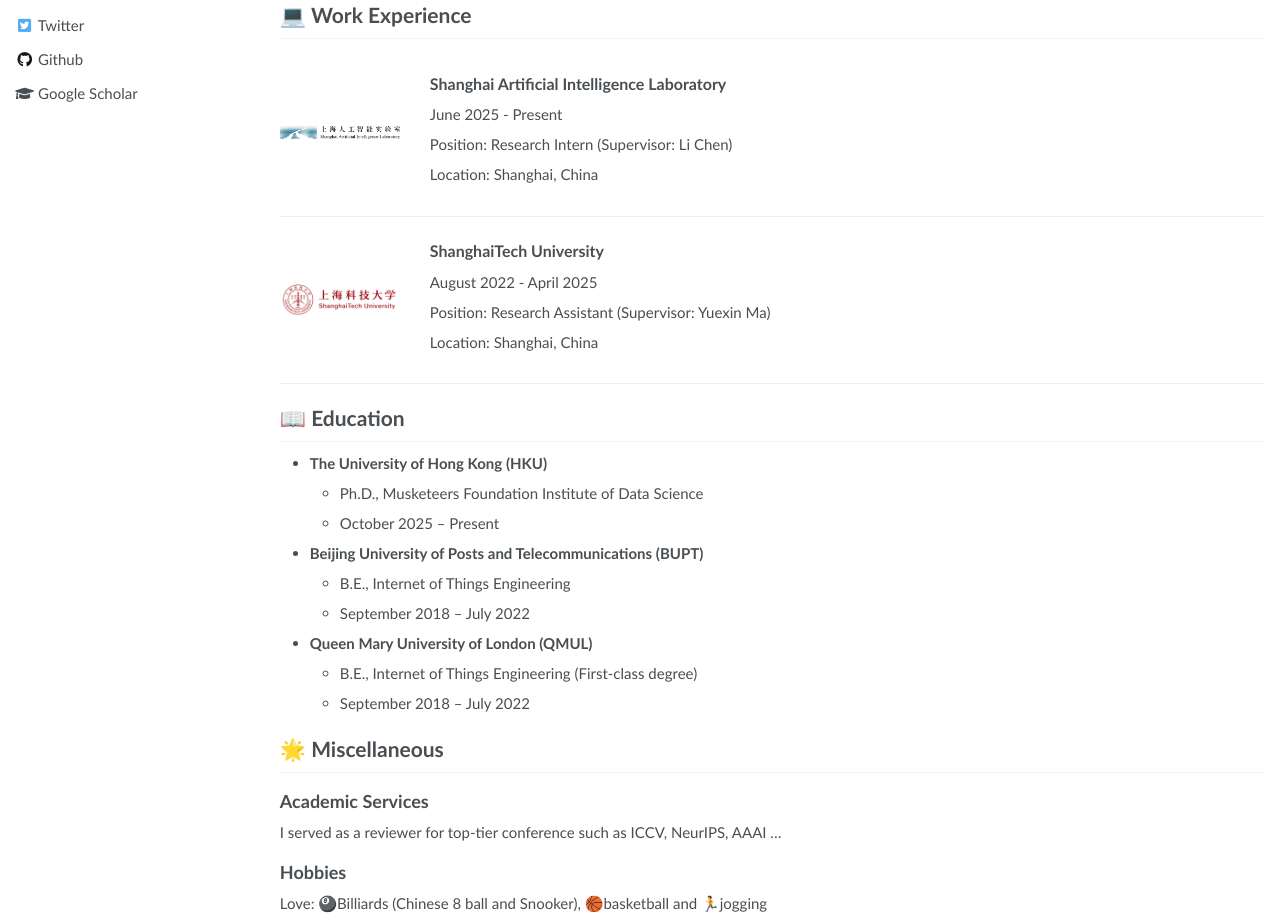
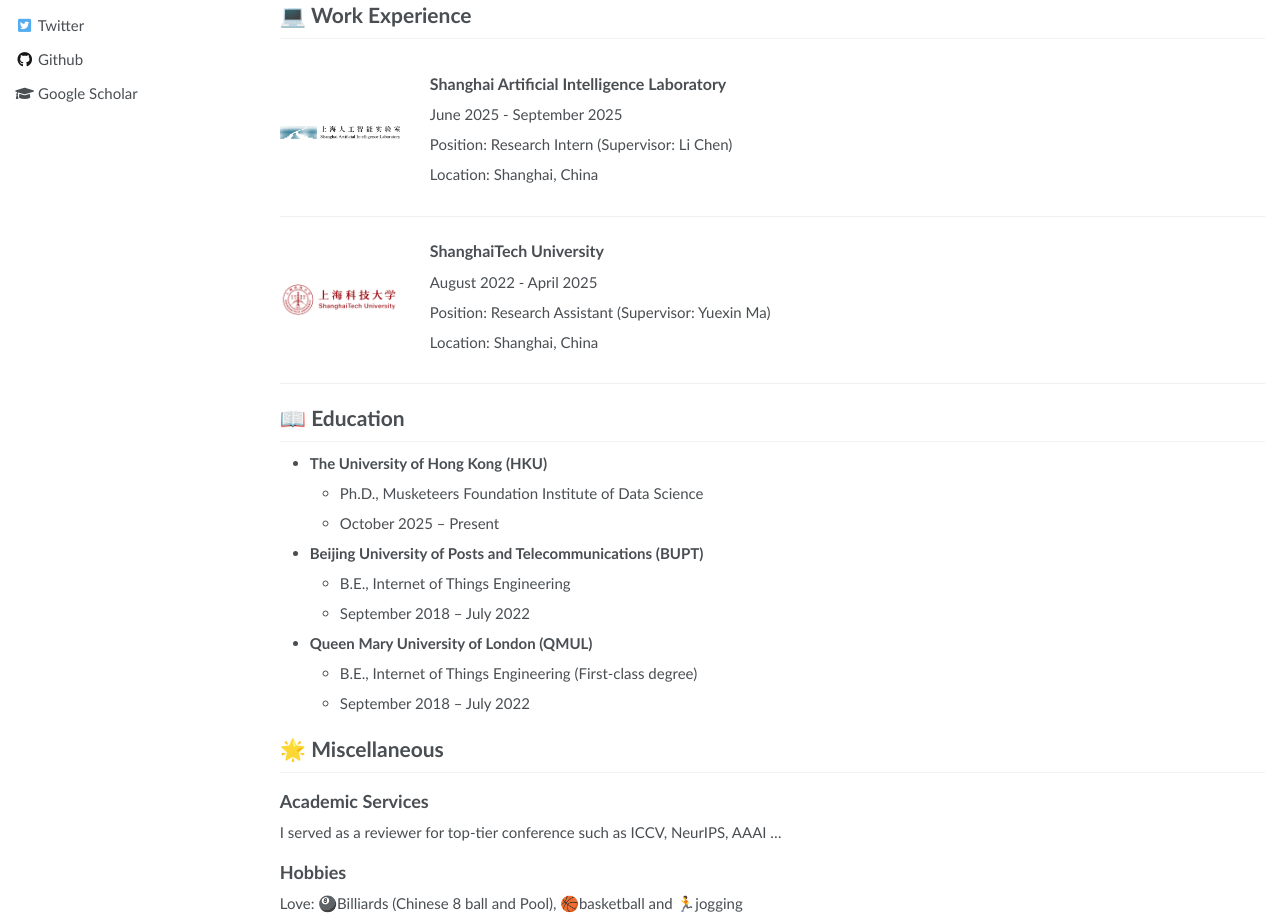
Before and after one commit to yuhanglu2000/yuhanglu2000.github.io, a Jekyll site: the page built from _pages/about.md, in a window 1280 px wide and 1400 px high, scrolled down 1328 px. Shown: the part 478-1397 px from the top of the window. Built offline with Jekyll 4.4.1, drawn with Linux system fonts in a browser that asks for light colours.

Commit message:
Modify work time of PJLab

```diff
--- a/_pages/about.md
+++ b/_pages/about.md
@@ -105,7 +105,7 @@ Proceedings of the IEEE/CVF International Conference on Computer Vision (ICCV),
 
 <span style="font-size:16px;">**Shanghai Artificial Intelligence Laboratory**</span>
 
-June 2025 - Present
+June 2025 - September 2025
 
 Position: Research Intern (Supervisor: Li Chen)
 
@@ -148,7 +148,7 @@ Location: Shanghai, China
 I served as a reviewer for top-tier conference such as ICCV, NeurIPS, AAAI ...
 
 ## Hobbies
-Love: 🎱Billiards (Chinese 8 ball and Snooker), 🏀basketball and 🏃jogging
+Love: 🎱Billiards (Chinese 8 ball and Pool), 🏀basketball and 🏃jogging
 
 <style>
 /* 统一论文图片尺寸 */
```
